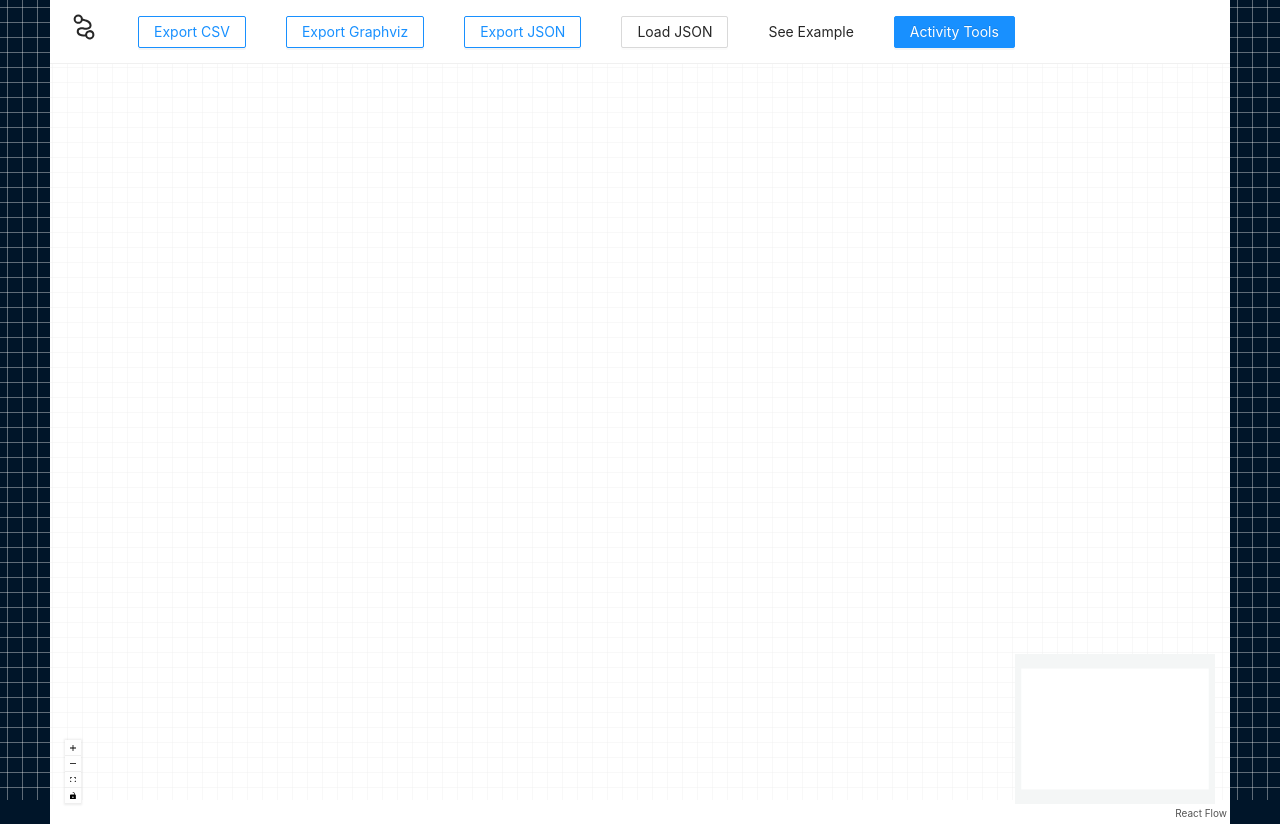
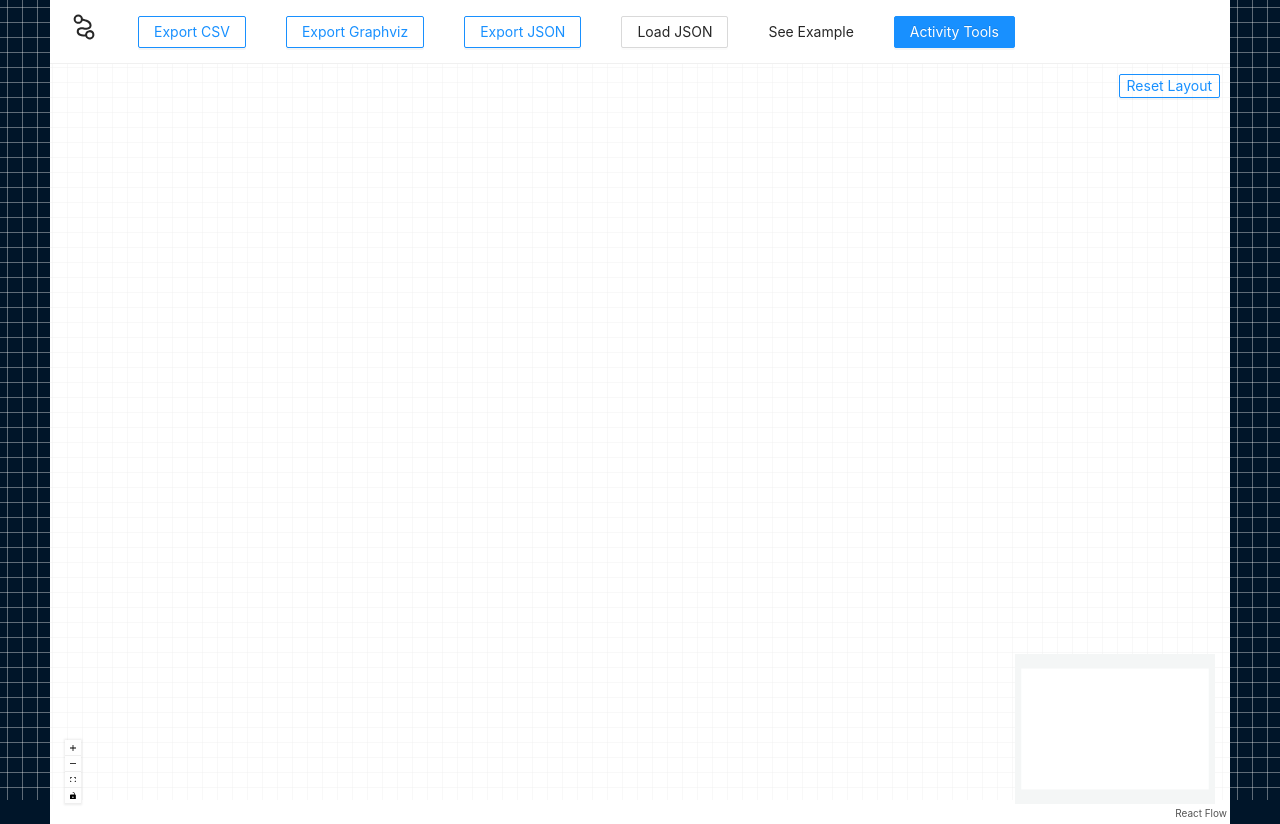
Before and after one commit to williamflynt/quickplan, a React (Vite) app in the folder web/quickplan/: page / in a window 1280 px wide. Built offline with nearby package versions, Linux system fonts and the light colour scheme; no server answers.

Commit message:
feat(position-hold): Add button to reflow layout.

```diff
--- a/web/quickplan/src/components/ReactFlow/Flow.tsx
+++ b/web/quickplan/src/components/ReactFlow/Flow.tsx
@@ -2,6 +2,7 @@ import React, {FC} from 'react'
 import ReactFlow, {Background, BackgroundVariant, Controls, MiniMap, ReactFlowInstance} from 'react-flow-renderer';
 import CpmTaskNode from "./CpmTaskNode";
 import {useStore} from "../../store/store";
+import {ReflowButton} from "./ReflowButton";
 
 export const NodeTypes = {cpmTask: CpmTaskNode}
 
@@ -27,6 +28,7 @@ export const Flow: FC = () => {
                        onSelectionChange={onSelectionChange}
                        fitView
             >
+                <ReflowButton/>
                 <MiniMap/>
                 <Controls/>
             </ReactFlow>
--- /dev/null
+++ b/web/quickplan/src/components/ReactFlow/ReflowButton.tsx
@@ -0,0 +1,36 @@
+import React, {FC} from 'react'
+import {useStore} from "../../store/store";
+import {Button, message} from "antd";
+import api from "../../api/api";
+import {SetupChart} from "./SetupChart";
+
+export const ReflowButton: FC = () => {
+    const {activeChartId, positionHoldCanReflow} = useStore()
+
+    const isReady = positionHoldCanReflow && (activeChartId !== null)
+
+    const onClick = () => {
+        if (!activeChartId) {
+            return
+        }
+
+        api.graphGet(activeChartId).then((response) => {
+            SetupChart(response.data, true)
+        }).catch(() => {
+            message.error("Could not get Chart info from server")
+        }).finally(() => {
+            useStore.setState({positionHoldCanReflow: false})
+        })
+    }
+
+    return (
+        <Button ghost={!isReady}
+                type="primary"
+                size="small"
+                onClick={onClick}
+                style={{position: "absolute", right: 10, top: 10, zIndex: 5}}
+        >
+            Reset Layout
+        </Button>
+    )
+}
--- a/web/quickplan/src/components/ReactFlow/SetupChart.ts
+++ b/web/quickplan/src/components/ReactFlow/SetupChart.ts
@@ -3,7 +3,7 @@ import {Chart, ChartNode} from "../../api/types";
 import {ChartNodeToCpmTask, CpmNodeType} from "./CpmTaskNode";
 import {useStore} from "../../store/store";
 
-export const SetupChart = (data: Chart): void => {
+export const SetupChart = (data: Chart, ovrdPositionHold?: true): void => {
     const {flowInstance, nodes, positionHold} = useStore.getState()
     if (!flowInstance) {
         return
@@ -12,7 +12,8 @@ export const SetupChart = (data: Chart): void => {
     const nodeArray = data.nodes || []
     const edgeArray = data.arrows || []
 
-    const n = maybePositionHoldNodes(nodeArray, nodes, positionHold)
+    const doHold = ovrdPositionHold ? false : positionHold // Allow override to force a layout update.
+    const [n, canReflow] = maybePositionHoldNodes(nodeArray, nodes, doHold)
 
     const e = edgeArray.map((a) => {
         const edge = {
@@ -28,17 +29,21 @@ export const SetupChart = (data: Chart): void => {
         return edge
     })
 
+    useStore.setState({positionHoldCanReflow: canReflow})
     flowInstance.setNodes(n)
     flowInstance.setEdges(e)
 }
 
-const maybePositionHoldNodes = (chartNodes: ChartNode[], existingNodes: CpmNodeType[], positionHold: boolean): CpmNodeType[] => {
+const maybePositionHoldNodes = (chartNodes: ChartNode[], existingNodes: CpmNodeType[], positionHold: boolean): [CpmNodeType[], boolean] => {
     if (!positionHold) {
         // No position hold, so just return the nodes with positions as calculated by server.
-        return chartNodes.map((n) => {
+        const n = chartNodes.map((n) => {
             return ChartNodeToCpmTask(n)
         })
+        return [n, false]
     }
+
+    let reflowable = false
 
     // Here we make a mapping of ID to existing nodes to optimize access later.
     const existingNodeMap = existingNodes.reduce<Record<string, CpmNodeType>>((coll, item) => {
@@ -49,14 +54,17 @@ const maybePositionHoldNodes = (chartNodes: ChartNode[], existingNodes: CpmNodeT
     // Every node returned from the server will be represented, but before returning it
     // we will check if we have an existing node with that ID.
     // If we DO have that existing node, overwrite the server's position with ours.
-    return chartNodes.map((c) => {
+    const n = chartNodes.map((c) => {
         const outNode = ChartNodeToCpmTask(c)
         const eNode = existingNodeMap[c.id]
         if (!eNode) {
             return outNode
         }
+        reflowable = true
         outNode.position.x = eNode.position.x
         outNode.position.y = eNode.position.y
         return outNode
     })
+
+    return [n, reflowable]
 }
--- a/web/quickplan/src/store/store.ts
+++ b/web/quickplan/src/store/store.ts
@@ -31,6 +31,7 @@ type RFState = {
     activeNodeId: string | null; // The node that is clicked/active. This is what will show in nodeTools.
     nodeToolsVisible: boolean // Are the node tools open or closed?
     positionHold: boolean // Hold positions of nodes on new data, or reflow every time?
+    positionHoldCanReflow: boolean // Is there updated information from the server on position?
 };
 
 export const useStore = create<RFState>((set, get) => ({
@@ -66,4 +67,5 @@ export const useStore = create<RFState>((set, get) => ({
     activeNodeId: null,
     nodeToolsVisible: false,
     positionHold: true,
+    positionHoldCanReflow: false,
 }));
```
